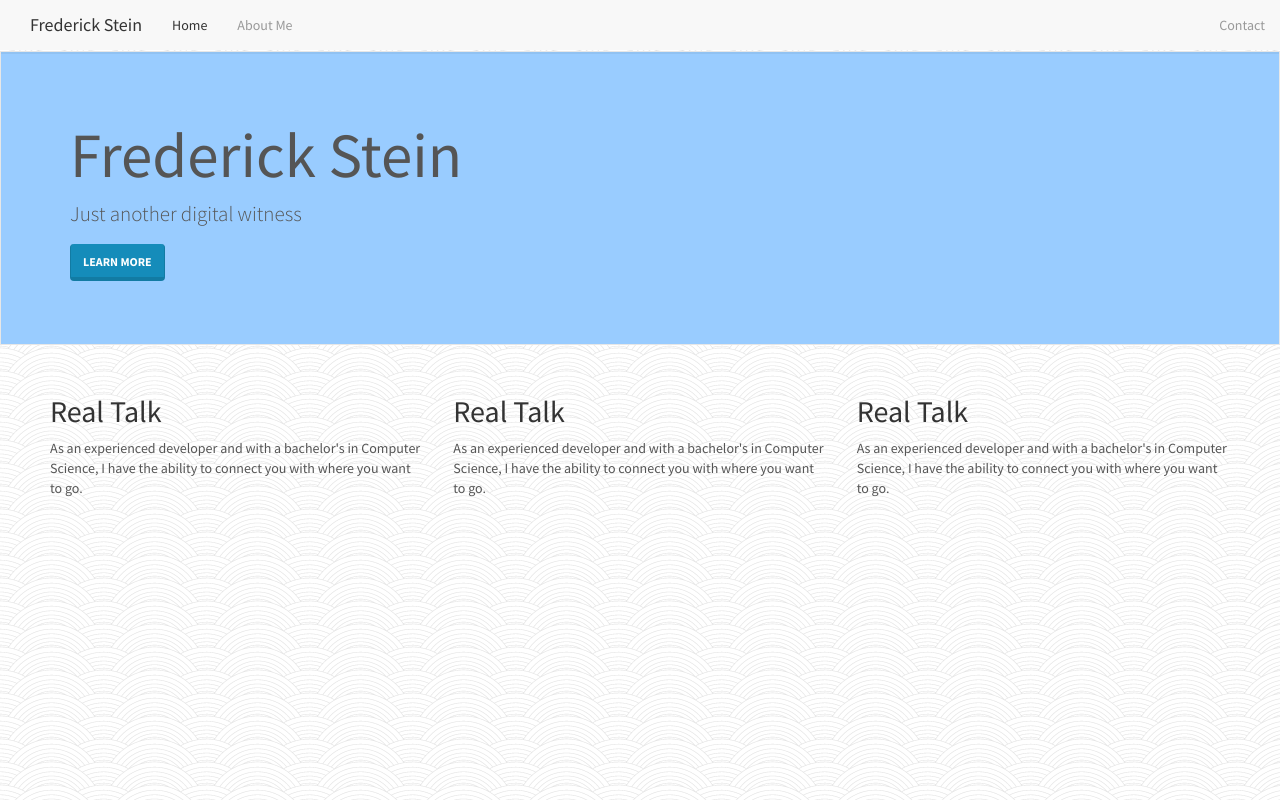
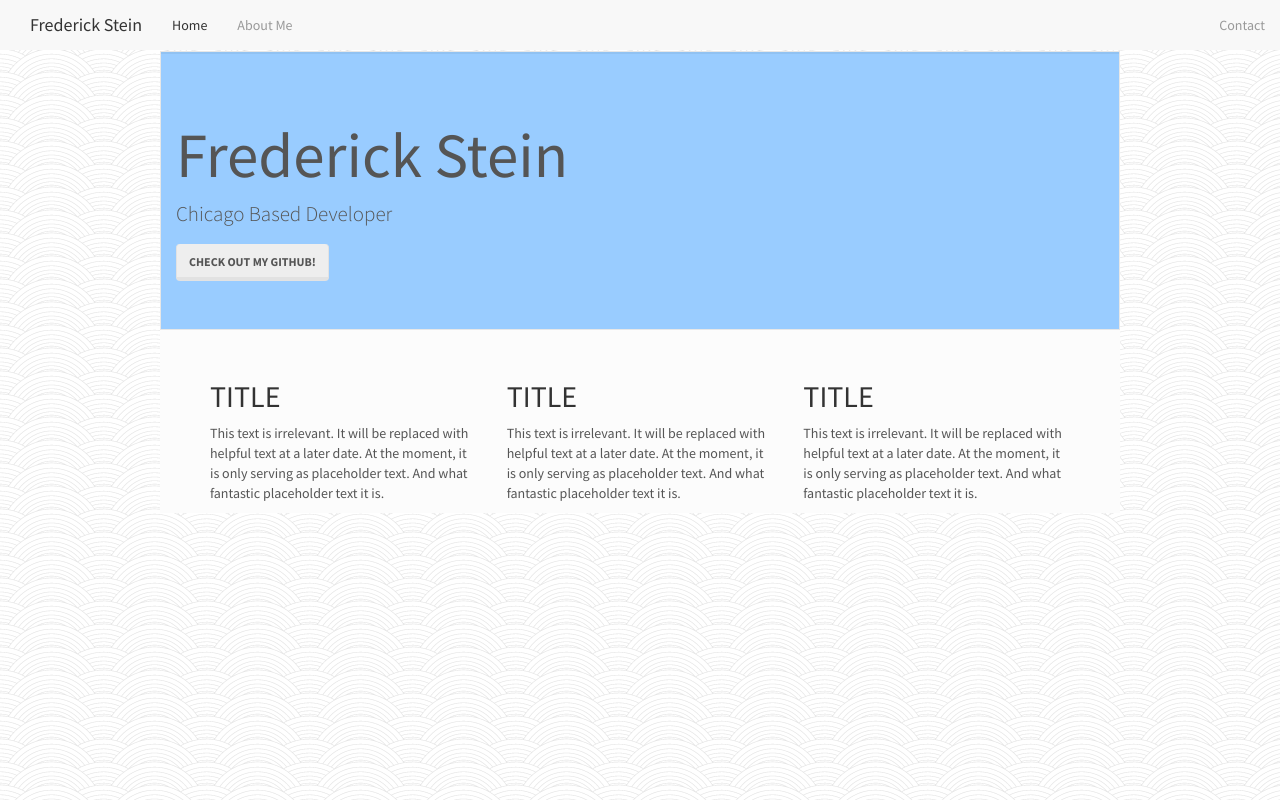
Before and after one commit to steinf/steinf.github.io, a plain HTML site: page index.html in a window 1280 px wide. Drawn offline with nearby package versions, Linux system fonts and the light colour scheme.

Commit message:
[Enthralling commit]

```diff
--- a/css/index.css
+++ b/css/index.css
@@ -1,6 +1,13 @@
 body {
 	padding-top: 51px;
 	background-image: url("../img/arches.png");
+}
+
+.centered {
+	width: 75%;
+	margin-left: auto;
+	margin-right: auto;
+	background-color: #FCFCFC;
 }
 
 .jumbotron {
--- a/index.html
+++ b/index.html
@@ -9,6 +9,7 @@
 		<link rel="stylesheet" type="text/css" href="css/index.css" />
 	</head>
 	<body>
+		<div class="centered">
 			<nav class="nav navbar-default navbar-fixed-top">
 				<div class="container-fluid">
 	    			<div class="navbar-header">
@@ -26,22 +27,23 @@
 			<div class="jumbotron">
 				<div class="container">
 					<h1>Frederick Stein</h1>
-				<p>Just another digital witness</p>
-				<p><a class="btn btn-primary btn-large">Learn more</a></p>
+					<p>Chicago Based Developer</p>
+					<a class="btn btn-default" href="https://github.com/steinf" role="button">Check Out My GitHub!</a>
 				</div>
 			</div>
 			<div class="row">
 				<div class="col-lg-4">
-				<h2>Real Talk</h2>
-				<p>As an experienced developer and with a bachelor's in Computer Science, I have the ability to connect you with where you want to go.</p>
+					<h2>TITLE</h2>
+					<p>This text is irrelevant. It will be replaced with helpful text at a later date. At the moment, it is only serving as placeholder text. And what fantastic placeholder text it is.</p>
 				</div>
 				<div class="col-lg-4">
-				<h2>Real Talk</h2>
-				<p>As an experienced developer and with a bachelor's in Computer Science, I have the ability to connect you with where you want to go.</p>
+					<h2>TITLE</h2>
+					<p>This text is irrelevant. It will be replaced with helpful text at a later date. At the moment, it is only serving as placeholder text. And what fantastic placeholder text it is.</p>
 				</div>
 				<div class="col-lg-4">
-				<h2>Real Talk</h2>
-				<p>As an experienced developer and with a bachelor's in Computer Science, I have the ability to connect you with where you want to go.</p>
+					<h2>TITLE</h2>
+					<p>This text is irrelevant. It will be replaced with helpful text at a later date. At the moment, it is only serving as placeholder text. And what fantastic placeholder text it is.</p>
+				</div>
 			</div>
 		</div>
 		<script src="https://ajax.googleapis.com/ajax/libs/jquery/1.11.1/jquery.min.js"></script>
```
Lines whose indentation alone changed are shown as unchanged.
